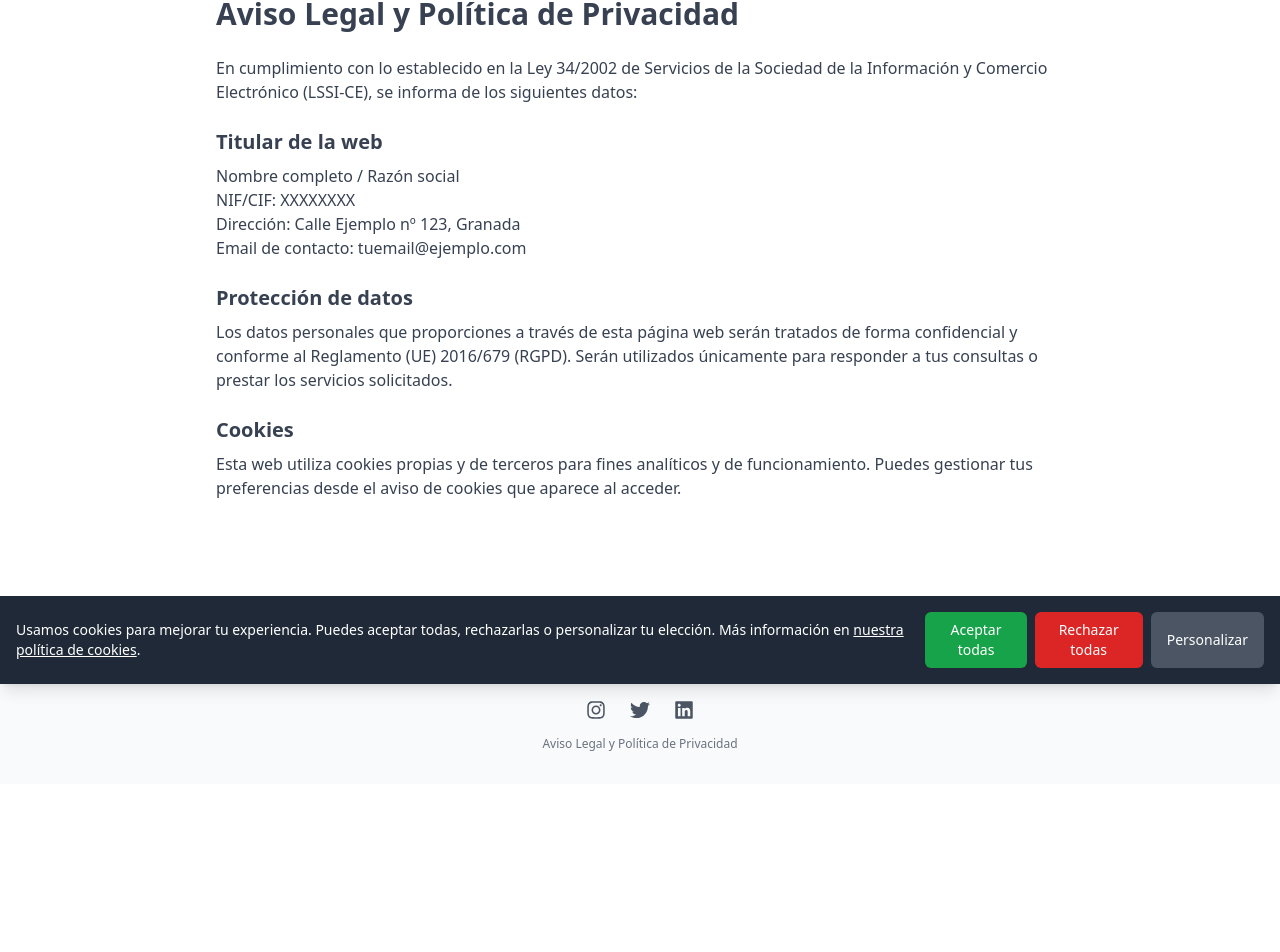
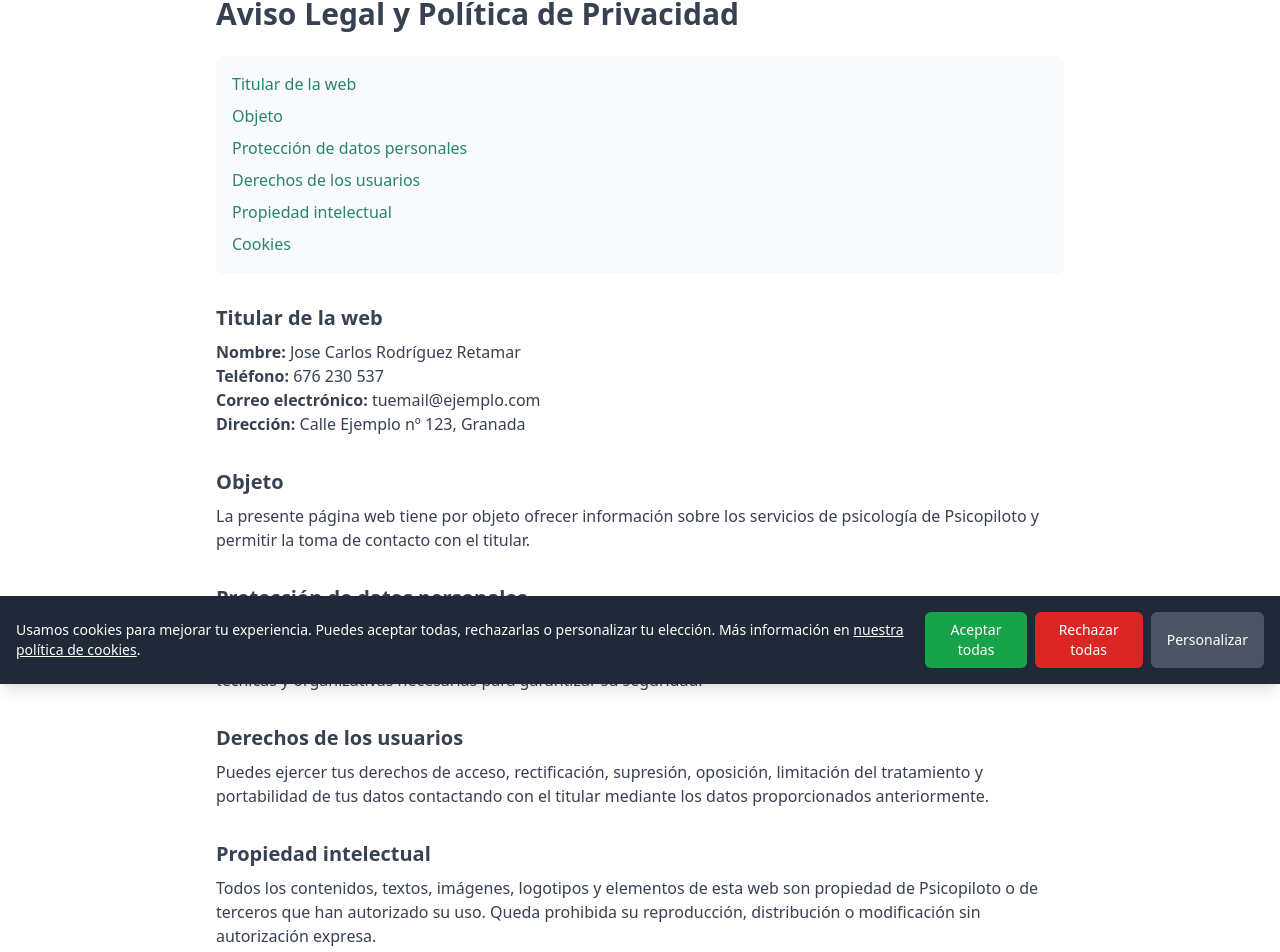
Before and after one commit to psicopiloto/psicopilotopage1, a Next.js app: page /aviso-legal in a window 1280 px wide. Shown: the part 116-1068 px from the top of the page. Before the commit the page ends 900 px from the top, so only its background shows below. Built offline with nearby package versions, Linux system fonts and the light colour scheme.

Commit message:
Update aviso-legal.js

```diff
--- a/pages/aviso-legal.js
+++ b/pages/aviso-legal.js
@@ -1,38 +1,97 @@
 import Nav from "../components/Nav";
 import Footer from "../components/Footer";
+import { NextSeo } from "next-seo";
+import Link from "next/link";
 
 export default function AvisoLegal() {
+  const secciones = [
+    { id: "titular", label: "Titular de la web" },
+    { id: "objeto", label: "Objeto" },
+    { id: "proteccion-datos", label: "Protección de datos personales" },
+    { id: "derechos", label: "Derechos de los usuarios" },
+    { id: "propiedad", label: "Propiedad intelectual" },
+    { id: "cookies", label: "Cookies" },
+  ];
+
   return (
     <div className="min-h-screen flex flex-col">
+      <NextSeo
+        title="Aviso Legal y Política de Privacidad | Psicopiloto"
+        description="Aviso Legal y Política de Privacidad de Psicopiloto. Psicólogo online y presencial en Granada."
+        canonical="https://psicopiloto.com/aviso-legal"
+      />
+
       <Nav />
+
       <main className="flex-grow pt-16">
         <section className="max-w-4xl mx-auto px-6 py-12 text-gray-700">
           <h1 className="text-3xl font-bold mb-6">Aviso Legal y Política de Privacidad</h1>
 
-          <p className="mb-4">
-            En cumplimiento con lo establecido en la Ley 34/2002 de Servicios de la Sociedad de la Información y Comercio Electrónico (LSSI-CE), se informa de los siguientes datos:
-          </p>
+          {/* Índice interno */}
+          <nav className="mb-8 bg-gray-50 p-4 rounded-lg shadow-sm">
+            <ul className="space-y-2">
+              {secciones.map((sec) => (
+                <li key={sec.id}>
+                  <a href={`#${sec.id}`} className="text-psicopiloto-green-600 hover:underline">
+                    {sec.label}
+                  </a>
+                </li>
+              ))}
+            </ul>
+          </nav>
 
-          <h2 className="text-xl font-semibold mt-6 mb-2">Titular de la web</h2>
-          <p className="mb-4">
-            Nombre completo / Razón social <br />
-            NIF/CIF: XXXXXXXX <br />
-            Dirección: Calle Ejemplo nº 123, Granada <br />
-            Email de contacto: tuemail@ejemplo.com
-          </p>
+          <section id="titular" className="mb-8">
+            <h2 className="text-xl font-semibold mb-2">Titular de la web</h2>
+            <p>
+              <strong>Nombre:</strong> Jose Carlos Rodríguez Retamar <br />
+              <strong>Teléfono:</strong> 676 230 537 <br />
+              <strong>Correo electrónico:</strong> tuemail@ejemplo.com <br />
+              <strong>Dirección:</strong> Calle Ejemplo nº 123, Granada <br />
+            </p>
+          </section>
 
-          <h2 className="text-xl font-semibold mt-6 mb-2">Protección de datos</h2>
-          <p className="mb-4">
-            Los datos personales que proporciones a través de esta página web serán tratados de forma confidencial y conforme al Reglamento (UE) 2016/679 (RGPD).
-            Serán utilizados únicamente para responder a tus consultas o prestar los servicios solicitados.
-          </p>
+          <section id="objeto" className="mb-8">
+            <h2 className="text-xl font-semibold mb-2">Objeto</h2>
+            <p>
+              La presente página web tiene por objeto ofrecer información sobre los servicios de psicología de Psicopiloto y permitir la toma de contacto con el titular.
+            </p>
+          </section>
 
-          <h2 className="text-xl font-semibold mt-6 mb-2">Cookies</h2>
-          <p className="mb-4">
-            Esta web utiliza cookies propias y de terceros para fines analíticos y de funcionamiento. Puedes gestionar tus preferencias desde el aviso de cookies que aparece al acceder.
+          <section id="proteccion-datos" className="mb-8">
+            <h2 className="text-xl font-semibold mb-2">Protección de datos personales</h2>
+            <p>
+              Los datos que facilites a través de los formularios de contacto serán tratados de forma confidencial y con la finalidad exclusiva de responder a tus consultas o prestarte los servicios solicitados.
+              Se aplicarán las medidas técnicas y organizativas necesarias para garantizar su seguridad.
+            </p>
+          </section>
+
+          <section id="derechos" className="mb-8">
+            <h2 className="text-xl font-semibold mb-2">Derechos de los usuarios</h2>
+            <p>
+              Puedes ejercer tus derechos de acceso, rectificación, supresión, oposición, limitación del tratamiento y portabilidad de tus datos contactando con el titular mediante los datos proporcionados anteriormente.
+            </p>
+          </section>
+
+          <section id="propiedad" className="mb-8">
+            <h2 className="text-xl font-semibold mb-2">Propiedad intelectual</h2>
+            <p>
+              Todos los contenidos, textos, imágenes, logotipos y elementos de esta web son propiedad de Psicopiloto o de terceros que han autorizado su uso. Queda prohibida su reproducción, distribución o modificación sin autorización expresa.
+            </p>
+          </section>
+
+          <section id="cookies" className="mb-8">
+            <h2 className="text-xl font-semibold mb-2">Cookies</h2>
+            <p>
+              Esta web utiliza cookies propias y de terceros únicamente con fines analíticos y funcionales. Puedes gestionar tus preferencias mediante el aviso de cookies que se muestra al acceder.
+            </p>
+          </section>
+
+          <p className="mt-6 text-sm text-gray-500">
+            Última actualización: septiembre 2025.
           </p>
         </section>
       </main>
+
       <Footer />
     </div>
   );
```
